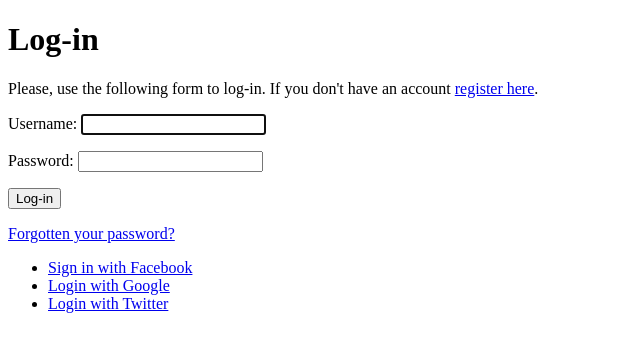
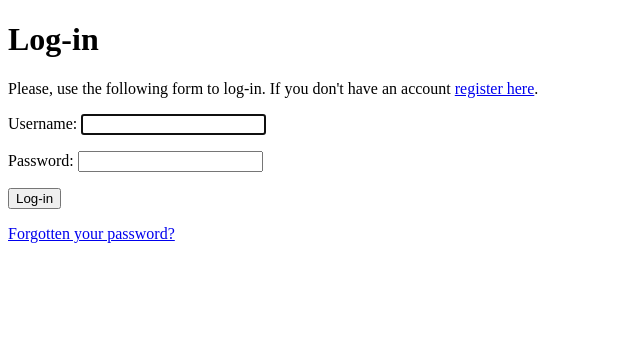
Before and after one commit to oxfos/bookme, a Django app: page /account/login/ in a window 1280 px wide. Shown: the part 26-378 px from the top of the page, without its empty margins (0-640 px from the left). Run offline with Django 3.2, Linux system fonts and the light colour scheme; some libraries are stand-ins or nearby versions.

Commit message:
Updated login.html

```diff
--- a/src/account/templates/registration/login.html
+++ b/src/account/templates/registration/login.html
@@ -21,11 +21,4 @@
     </form>
     <p><a href="{% url 'password_reset' %}">Forgotten your password?</a></p>
 </div>
-<div class="social">
-    <ul>
-        <li class="facebook"><a href="{% url 'social:begin' 'facebook' %}">Sign in with Facebook</a></li>
-        <li class="google"><a href="{% url 'social:begin' 'google-oauth2' %}">Login with Google</a></li>
-        <li class="twitter"><a href="{% url 'social:begin' 'twitter' %}">Login with Twitter</a></li>
-    </ul>
-</div>
 {% endblock %}
```
